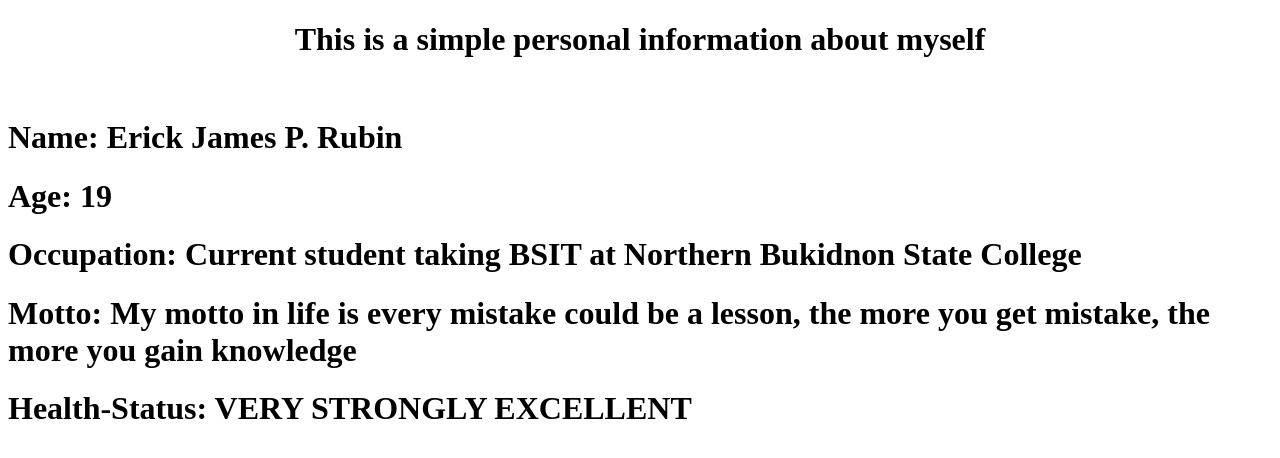
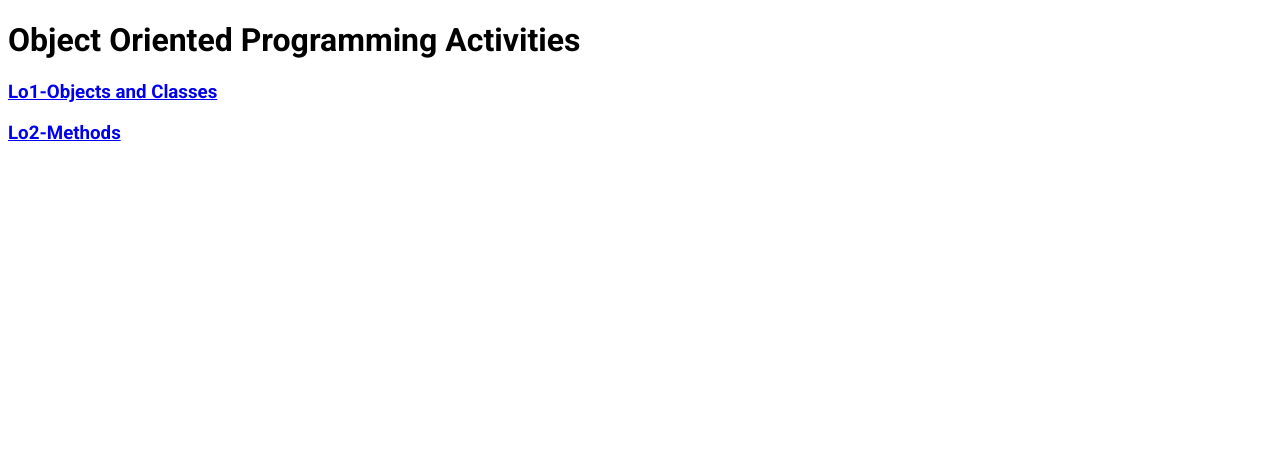
Before and after one commit to ErickJamesRubin/IT21c, a plain HTML site: page index.html in a window 1280 px wide. Drawn offline with Linux system fonts and the light colour scheme.

Commit message:
Changes of the code of this index.html file

```diff
--- a/index.html
+++ b/index.html
@@ -3,44 +3,18 @@
 <head>
     <meta charset="UTF-8">
     <meta name="viewport" content="width=device-width, initial-scale=1.0">
-    <title>Objects and Classes</title>
+    <title>Object Oriented Programming</title>
+    <link href="https://fonts.googleapis.com/css2?family=Roboto:wght@400;700&display=swap" rel="stylesheet">
+    <style>
+        body {
+            font-family: 'Roboto', sans-serif;
+        }
+    </style>
 </head>
 <body>
-    <h1 style="text-align: center;">This is a simple personal information about myself</h1>
-    <br>
-    <h1 id="person1-name"></h1>
-    <h1 id="person1-age"></h1>
-    <h1 id="person1-occupation"></h1>
-    <h1 id="person1-motto"></h1>
-    <h1 id="person1-healthstatus"></h1>
+    <h1>Object Oriented Programming Activities</h1>
+    <h3><a href="LO1_Objects&Classes.html">Lo1-Objects and Classes</a></h3>
+    <h3><a href="LO2-methods.html">Lo2-Methods</a></h3>
 
-
-    <script>
-        //input
-        const person1 = {
-            name : "Erick James P. Rubin",
-            age : 19,
-            occupation : "Current student taking BSIT at Northern Bukidnon State College",
-            motto : "My motto in life is every mistake could be a lesson, the more you get mistake, the more you gain knowledge",
-            healthstatus : "VERY STRONGLY EXCELLENT"
-        }
-
-        //process and output
-
-        //solution 1 : display via console.log
-        console.log("Name: " + person1.name);
-        console.log("Age: " + person1.age);
-        console.log("Occupation: " + person1.occupation);
-        console.log("Motto: " + person1.motto);
-        console.log("Health-Status: " + person1.healthstatus);
-
-        //solution 2 : display via HTML
-        document.getElementById("person1-name").innerHTML = "Name: " + person1.name;
-        document.getElementById("person1-age").innerHTML = "Age: " + person1.age;
-        document.getElementById("person1-occupation").innerHTML = "Occupation: " + person1.occupation;
-        document.getElementById("person1-motto").innerHTML = "Motto: " + person1.motto;
-        document.getElementById("person1-healthstatus").innerHTML = "Health-Status: " + person1.healthstatus;
-
-    </script>
 </body>
 </html>
```
